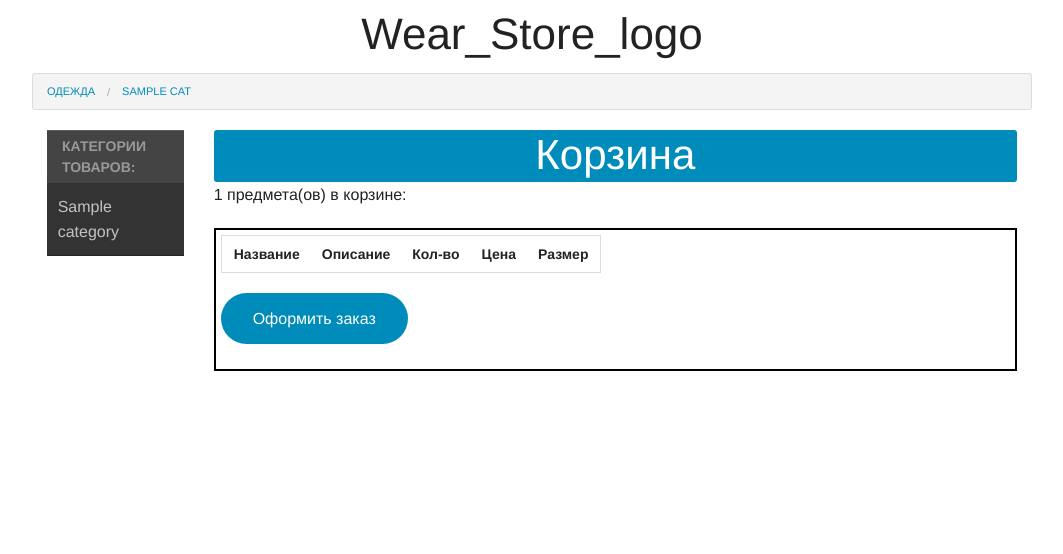
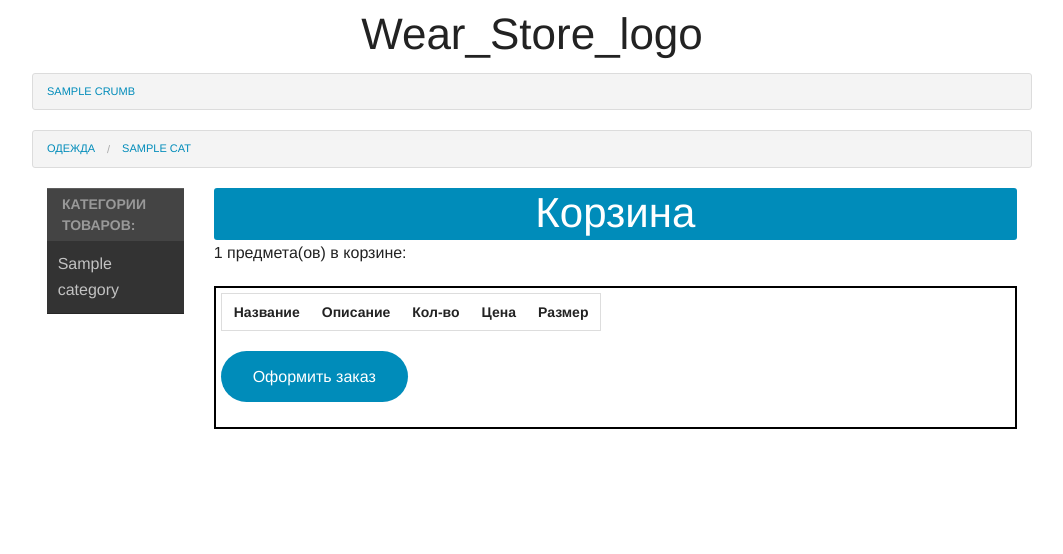
Before and after one commit to Ik0l/Wear_store, a Django app: template wear/templates/cart.html in a window 1280 px wide. Shown: the top 554 px of the page, without its empty margins (108-1171 px from the left). Run offline with Django 3.2, Linux system fonts and the light colour scheme; the template is opened without the code that fills it: most values are stand-ins (such as "Sample title", 1, 10 or a date in 2020); lists and menus that the app fills with data are empty.

Commit message:
Правки шаблонов и локализации

```diff
--- a/store/templates/mainview.html
+++ b/store/templates/mainview.html
@@ -8,6 +8,15 @@
 <body>
 <center><a href="/"><h1>Wear_Store_logo</h1></a></center>
 <div class="row" >
+    <ul class="breadcrumbs">
+        {% for crumb in breadcrumbs %}
+            {% if request.path == crumb.get_absolute_url %}
+                <li class="current">{{ crumb.title }}</li>
+            {% else %}
+                <li><a href="{{ crumb.get_absolute_url }}">{{ crumb.title }}</a></li>
+            {% endif %}
+        {% endfor %}
+    </ul>
     <ul class="breadcrumbs">
         {% if request.path == '/wear/'%}
             <li class = "current">Одежда</li></ul>
@@ -28,7 +37,7 @@
         <ul class = "off-canvas-list" style="background: #333333; ">
             <li><label>Категории товаров:</label></li>
             {% for category in category_list %}
-            <li><a href="/wear/category/{{ category.id }}">{{ category.title }}</a></li>
+            <li><a href="{{ category.get_absolute_url }}">{{ category.title }}</a></li>
             {% endfor %}
         </ul>
     </div>
--- a/store/urls.py
+++ b/store/urls.py
@@ -10,7 +10,7 @@ urlpatterns = patterns('',
     # url(r'^$', 'store.views.home', name='home'),
     # url(r'^blog/', include('blog.urls')),
 
+    url(r'^', include('wear.urls')),
     url(r'^admin/', include(admin.site.urls)),
     url(r'^wear/', include('wear.urls')),
-    url(r'^', include('wear.urls')),
 )
--- a/wear/templates/cart.html
+++ b/wear/templates/cart.html
@@ -22,7 +22,7 @@
 		{% for wear in wears %}
 		{% if wear.id == item %}
 			<tr>
-				<td><a href="/wear/detail/{{ wear.id }}">{{ wear.title }}</a></td><td>{{ wear.description }}</td><td><input id="item_field_{{ forloop.counter }}" type="text" value="1"/><input type="button" id="Button_{{ forloop.counter }}" data-id="item_field_{{ forloop.counter }}" onclick="item_plus(this.id);return false;" value="+"/></td><td>{{ wear.price }}</td>
+				<td><a href="{{ wear.get_absolute_url }}">{{ wear.title }}</a></td><td>{{ wear.description }}</td><td><input id="item_field_{{ forloop.counter }}" type="text" value="1"/><input type="button" id="Button_{{ forloop.counter }}" data-id="item_field_{{ forloop.counter }}" onclick="item_plus(this.id);return false;" value="+"/></td><td>{{ wear.price }}</td>
 				<td><select name="select" style="min-width: 100px">
 				<option selected="selected">Размер</option>
 				{% for size in sizes %}
--- a/wear/templates/wear_list.html
+++ b/wear/templates/wear_list.html
@@ -14,7 +14,7 @@
                 <li class="title">{{ wear.title }}</li>
                 <li class="description" style="max-height: 250px; min-height: 250px"><img src="/media/{{ wear.logo }}"></li>
                 <li class="price">{{ wear.price }} руб</li>
-                <li class="cta-button"><a class="button" href="/wear/detail/{{ wear.id }}">Просмотр</a><a class="button" href="/wear/add_to_cart/{{ wear.id}} ">В корзину</a></li>
+                <li class="cta-button"><a class="button" href="{{ wear.get_absolute_url }}">Просмотр</a><a class="button" href="/wear/add_to_cart/{{ wear.id}} ">В корзину</a></li>
             </ul>
         </div>
         {% endfor %}
--- a/wear/views.py
+++ b/wear/views.py
@@ -32,12 +32,12 @@ def wear_list_cat(request, cat_id):
     }, context)
 
 
-def cart_add(request, cloth_id=0):
+def cart_add(request, cloth_id):
     if "cloth" in request.session:
         request.session["cloth"] += [Cloth.objects.get(id=cloth_id).id]
         return redirect('/cart/')
     else:
-        request.session.set_expiry(60)
+        request.session.set_expiry(60)  # Для тестов. Не забыть исправить, а лучше использовать что-нибудь другое
         request.session["cloth"] = [Cloth.objects.get(id=cloth_id).id]
         return redirect('/')
 
```
Also changed, not shown: wear/models.py (+14 -3 lines).
